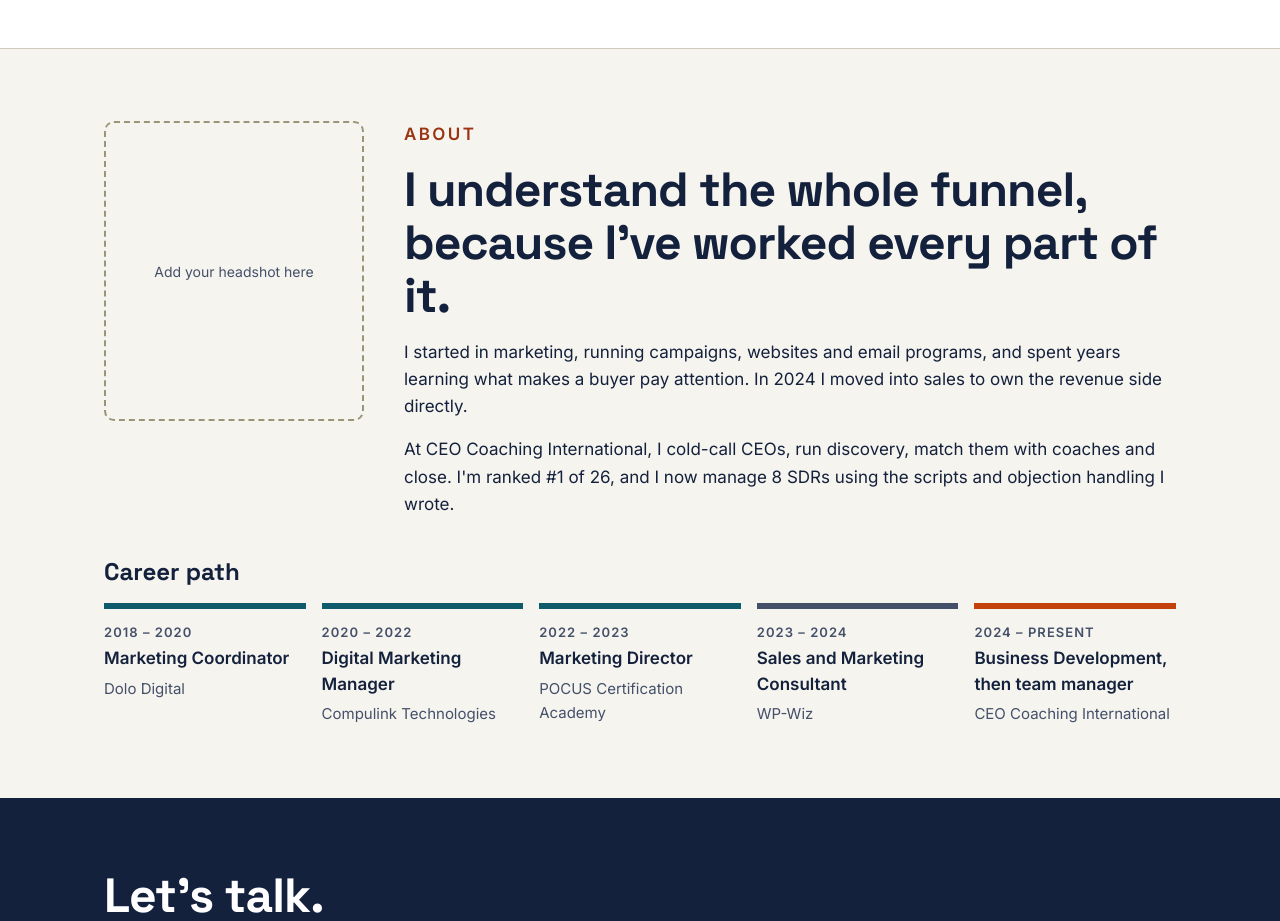
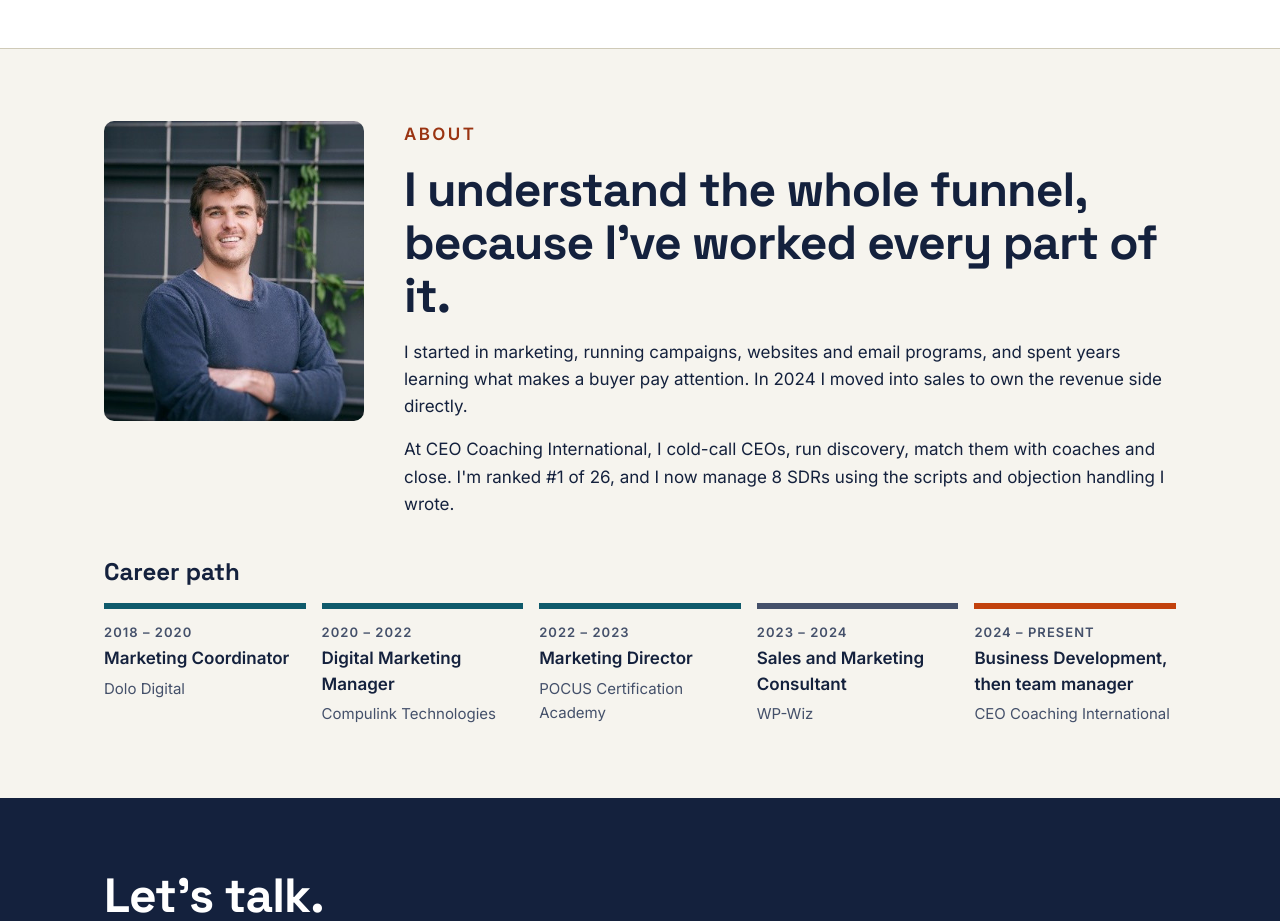
Before and after one commit to hanvelj0328/portfolio, a plain HTML site: page index.html in a window 1280 px wide. Shown: the part 4000-4921 px from the top of the page. Drawn offline with Linux system fonts and the light colour scheme.

Commit message:
Add headshot to About section
Co-Authored-By: Claude Sonnet 5.5 <noreply@anthropic.com>
Claude-Session: https://claude.ai/code/session_01JcLN8CopwvH3Jfi2oa692N

```diff
--- a/index.html
+++ b/index.html
@@ -116,7 +116,8 @@ h3{font-size:24px;line-height:1.2}
 /* about */
 .about{display:flex;flex-wrap:wrap;gap:40px;align-items:flex-start}
 .photo{flex:0 1 260px;width:260px;height:300px;border:2px dashed #9A9578;border-radius:10px;display:flex;align-items:center;justify-content:center;text-align:center;padding:20px;font-size:14px;color:var(--muted)}
-.photo img{width:100%;height:100%;object-fit:cover;border-radius:8px}
+.photo.has-img{border:0;padding:0}
+.photo img{width:100%;height:100%;object-fit:cover;object-position:50% 20%;border-radius:10px}
 .about-text{flex:999 1 420px;min-width:0;display:flex;flex-direction:column;gap:16px}
 .about-text p{margin:0;font-size:17px;line-height:1.6}
 .path .step{border-top-color:var(--teal)}
@@ -299,8 +300,7 @@ h3{font-size:24px;line-height:1.2}
 <section id="about">
   <div class="wrap">
     <div class="about">
-      <!-- To add your headshot: replace this div's text with <img src="headshot.jpg" alt="Liam Hanvey"> -->
-      <div class="photo">Add your headshot here</div>
+      <div class="photo has-img"><img src="headshot.jpg" alt="Liam Hanvey" width="260" height="300"></div>
       <div class="about-text">
         <p class="eyebrow" style="margin:0">About</p>
         <h2>I understand the whole funnel, because I've worked every part of it.</h2>
```
